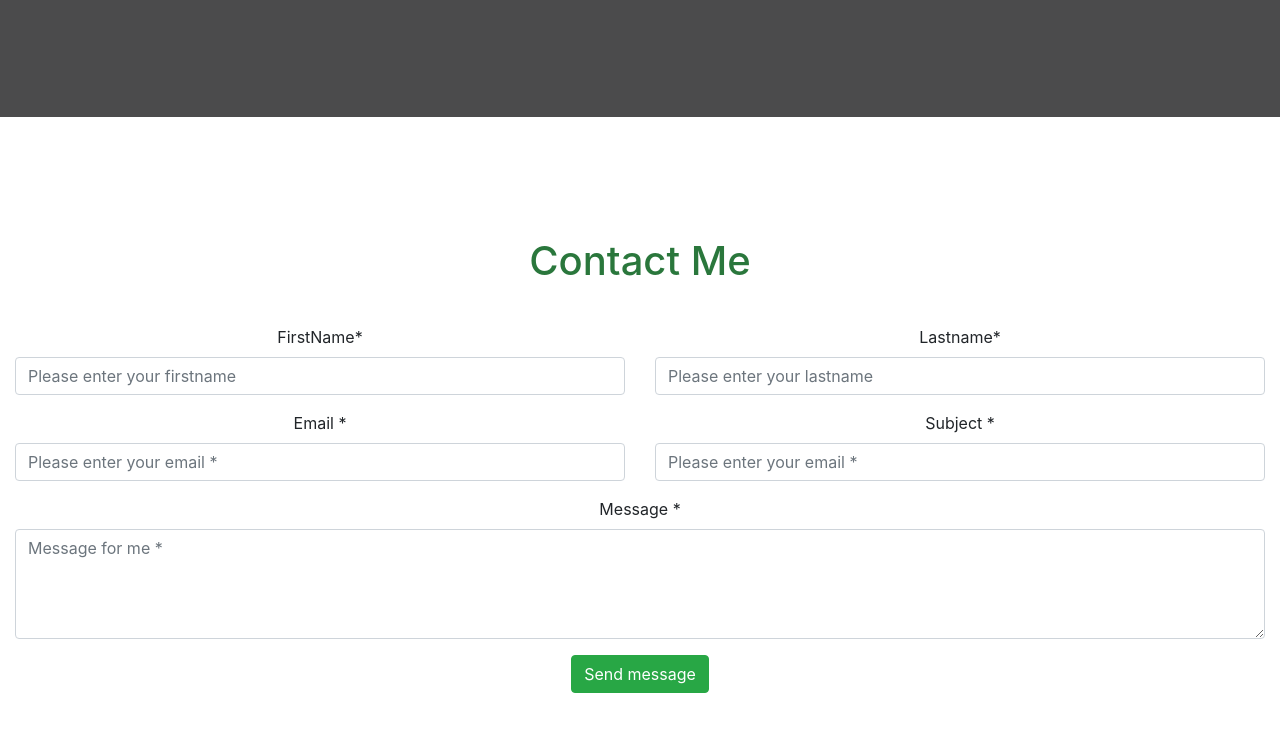
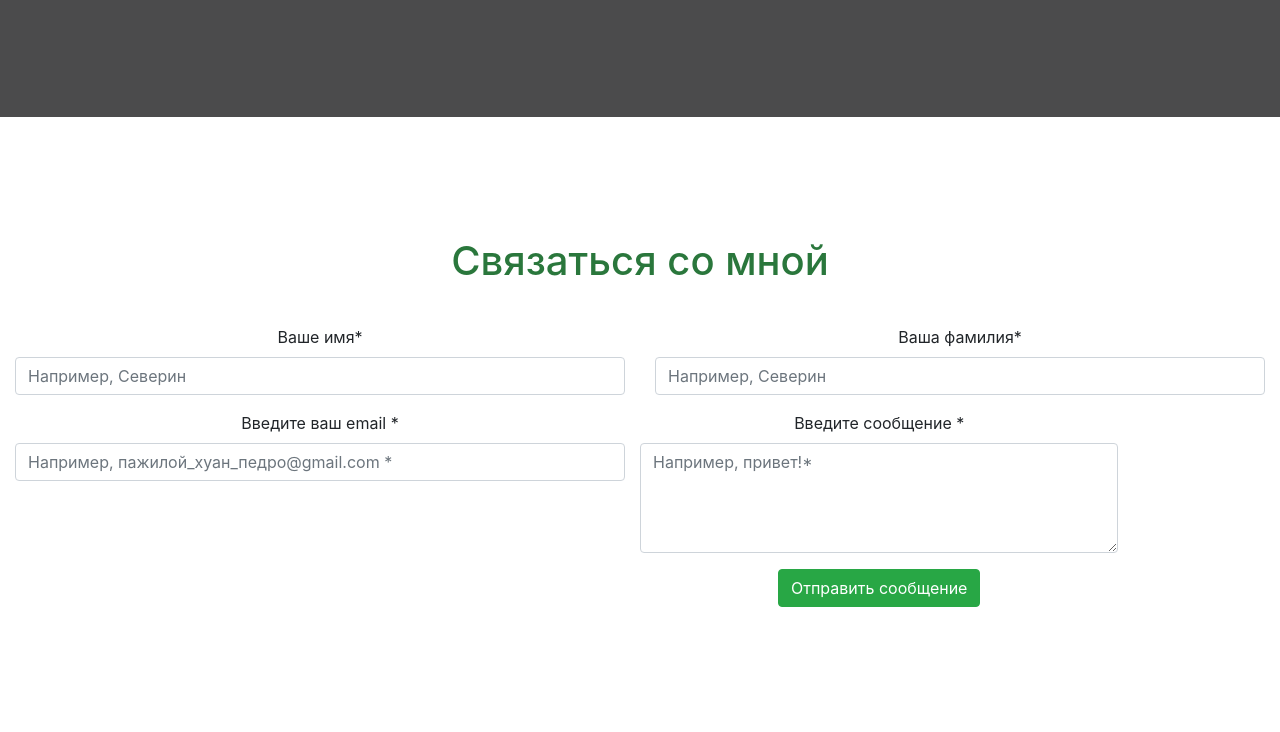
Before and after one commit to dayDream13er/siteboga, a website: page index.html in a window 1280 px wide. Shown: the part 1242-1974 px from the top of the page. Drawn offline with nearby package versions, Linux system fonts and the light colour scheme.

Commit message:
Update index.html

```diff
--- a/index.html
+++ b/index.html
@@ -1,5 +1,5 @@
 <!doctype html>
-<html lang="en">
+<html lang="ru">
   <head>
     <!-- Required meta tags -->
     <meta charset="utf-8">
@@ -18,7 +18,7 @@
   <body data-spy="scroll" data-target="#navbar-menu" data-offset="50">
 
       <nav  id="navbar-menu" class="navbar fixed-top navbar-expand-lg navbar-dark">
-          <a class="navbar-brand" href="#">Джерелей Никита</a>
+          <a class="navbar-brand" href="#">Jereley Nikita</a>
           <button class="navbar-toggler" type="button" data-toggle="collapse" data-target="#navbarNavAltMarkup" aria-controls="navbarNavAltMarkup" aria-expanded="false" aria-label="Toggle navigation">
             <span class="navbar-toggler-icon"></span>
           </button>
@@ -59,7 +59,7 @@
 
             <!-- <div class="row content-box" id="one" >
                 <div class="col-lg-12 ">
-                    <h1 class="headings">My Work</h1>
+                    <h1 class="headings">Мои работа</h1>
                 </div>
             </div> -->
 
@@ -68,7 +68,7 @@
                   <div id="three"  class="dark-theme container-fluid section">
                       <div class="row content-box" id="one" >
                           <div class="col-lg-12 ">
-                              <h1 class="dark-theme headings">My Skills</h1>
+                              <h1 class="dark-theme headings">Мои умения в программировании</h1>
                               <div class="skill-box">
                                   <i class="fab fa-html5 fa-5x"></i><br/>
                                   HTML
@@ -113,8 +113,8 @@
                   <div id="four"  class="container-fluid section">
                     <div class="row content-box" id="one" >
                         <div class="col-lg-12 ">
-                            <h1 class=" headings">Contact Me</h1>
-                            <form id="contact-form" method="post" action="https://formspree.io/abhikulshrestha22@gmail.com"
+                            <h1 class=" headings">Связаться со мной</h1>
+                            <form id="contact-form" method="post" action="https://formspree.io/dinamit_boom122@mail.ru"
                             method="POST" role="form">
                               <div class="messages">
 
@@ -123,15 +123,15 @@
                                   <div class="row">
                                     <div class="col-md-6">
                                       <div class="form-group">
-                                        <label for="form-name">FirstName*</label>
-                                        <input type="text" id="form-name" name="name" class="form-control" placeholder="Please enter your firstname" required="required" data-error="Firstname is required">
+                                        <label for="form-name">Ваше имя*</label>
+                                        <input type="text" id="form-name" name="name" class="form-control" placeholder="Например, Северин" required="required" data-error="Firstname is required">
                                         <div class="help-block with-errors"></div>
                                       </div>
                                     </div>
                                     <div class="col-md-6">
                                       <div class="form-group">
-                                        <label for="form-lastname">Lastname*</label>
-                                        <input type="text" id="form-lastname" name="surname" class="form-control" placeholder="Please enter your lastname" required="required" data-error="Firstname is required">
+                                        <label for="form-lastname">Ваша фамилия*</label>
+                                        <input type="text" id="form-lastname" name="surname" class="form-control" placeholder="Например, Северин" required="required" data-error="Firstname is required">
                                         <div class="help-block with-errors"></div>
                                       </div>
                                     </div>
@@ -139,29 +139,21 @@
                                   <div class="row">
                                     <div class="col-md-6">
                                       <div class="form-group">
-                                        <label for="form_email">Email *</label>
-                                        <input id="form_email" type="email" name="email" class="form-control" placeholder="Please enter your email *" required="required" data-error="Valid email is required.">
+                                        <label for="form_email">Введите ваш email *</label>
+                                        <input id="form_email" type="email" name="email" class="form-control" placeholder="Например, пажилой_хуан_педро@gmail.com *" required="required" data-error="Valid email is required.">
                                         <div class="help-block with-errors"></div>
                                       </div>
                                     </div>
-                                    <div class="col-md-6">
-                                      <div class="form-group">
-                                        <label for="form_subject">Subject *</label>
-                                        <input id="form_subject" type="text" name="subject" class="form-control" placeholder="Please enter your email *" required="required" data-error="Valid subject is required.">
-                                        <div class="help-block with-errors"></div>
-                                      </div>
-                                  </div>
-                                  </div>
                                   <div class="row">
                                     <div class="col-md-12">
                                         <div class="form-group">
-                                            <label for="form_message">Message *</label>
-                                            <textarea id="form_message" name="message" class="form-control" placeholder="Message for me *" rows="4" required="required" data-error="Please, leave us a message."></textarea>
+                                            <label for="form_message">Введите сообщение *</label>
+                                            <textarea id="form_message" name="message" class="form-control" placeholder="Например, привет!*" rows="4" required="required" data-error="Please, leave us a message."></textarea>
                                             <div class="help-block with-errors"></div>
                                         </div>
                                     </div>
                                     <div class="col-md-12">
-                                        <input type="submit" class="btn btn-success btn-send" value="Send message">
+                                        <input type="submit" class="btn btn-success btn-send" value="Отправить сообщение">
                                     </div>
                                 </div>
 
```
